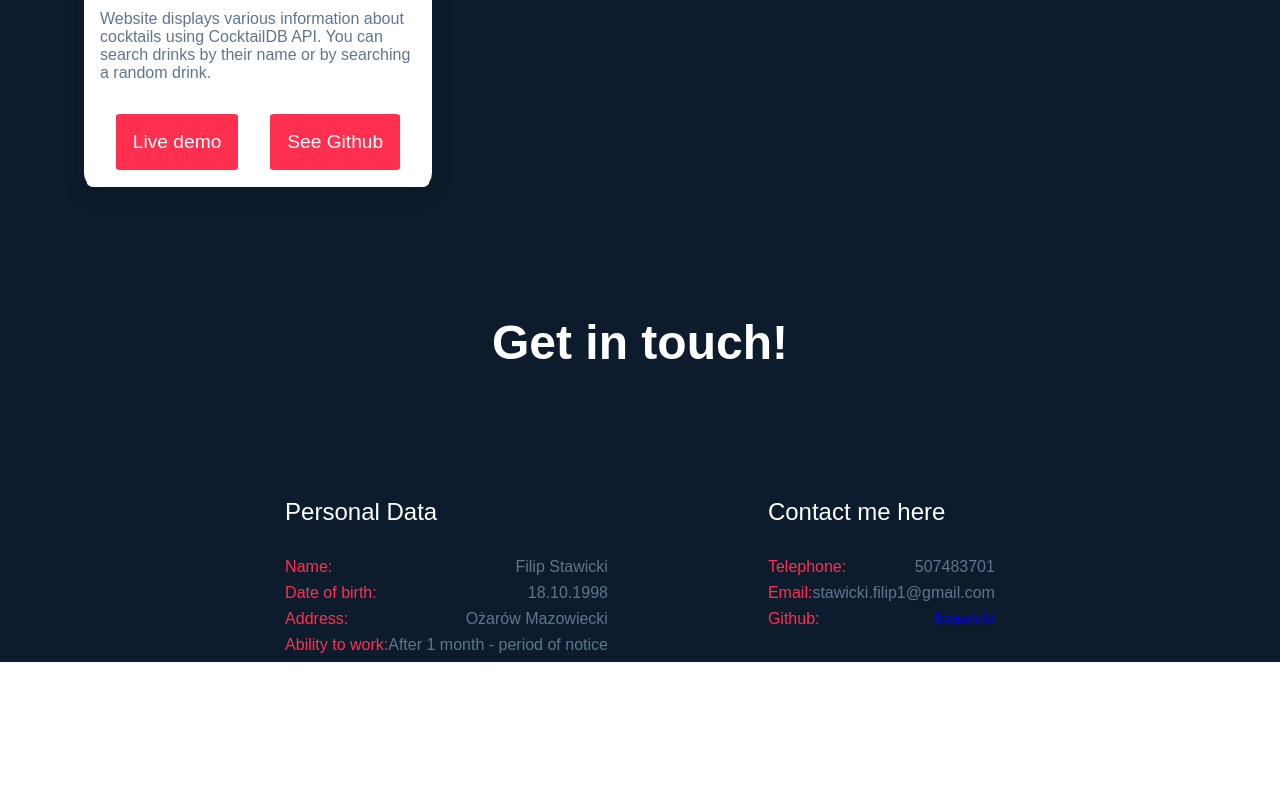
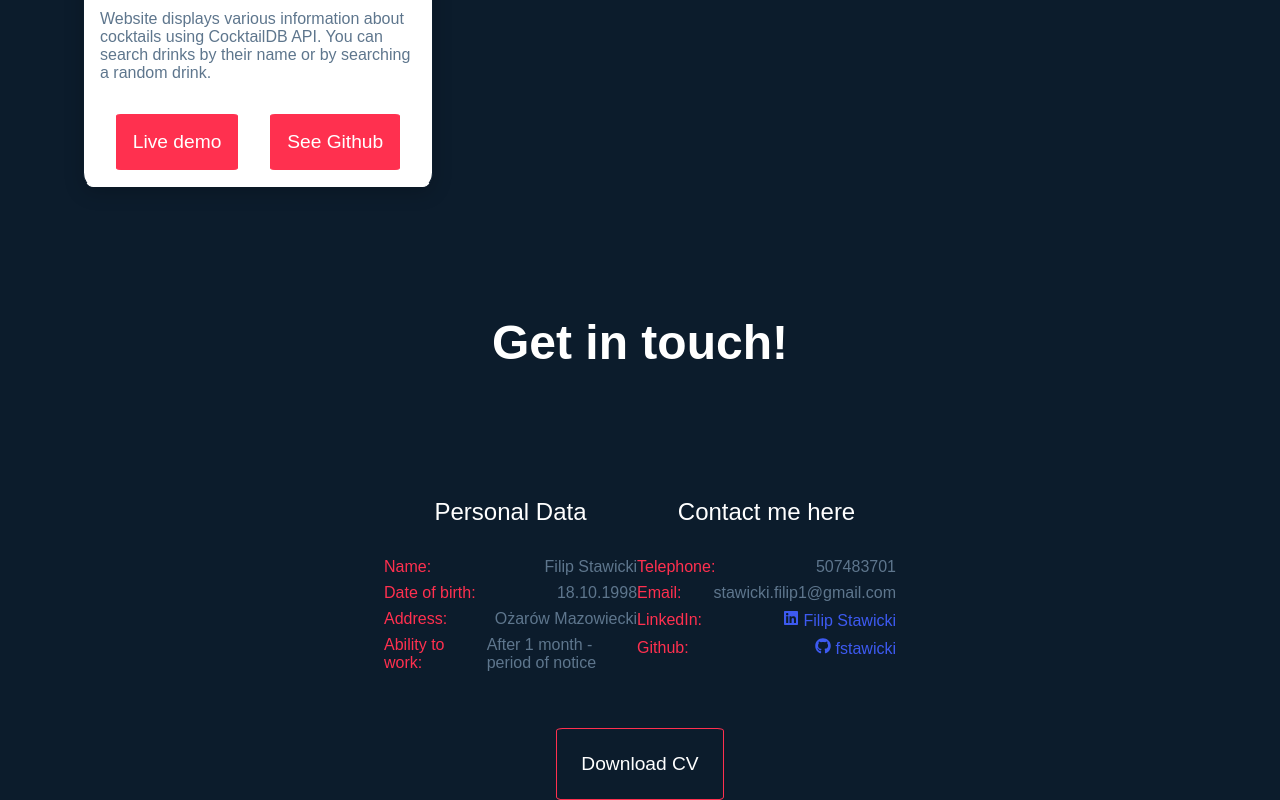
Before and after one commit to fstawicki/fstawicki_portfolio, a React (Create React App) app: page / in a window 1280 px wide. Shown: the part 3463-4263 px from the top of the page. Before the commit the page ends 4125 px from the top, so only its background shows below. Built offline with nearby package versions, Linux system fonts and the light colour scheme.

Commit message:
finished contact component

```diff
--- a/src/components/Contact.jsx
+++ b/src/components/Contact.jsx
@@ -1,5 +1,11 @@
 import React from 'react'
 import { StyledContact } from './styles/Contact.styled'
+
+import Button from '../components/UI/Button'
+import { FaGithub } from "react-icons/fa";
+import { FaLinkedin } from "react-icons/fa";
+
+
 
 const Contact = () => {
   return (
@@ -21,10 +27,12 @@ const Contact = () => {
             <ul className="links">
               <li><span className='color-accent'>Telephone: </span>507483701</li>
               <li><span className='color-accent'>Email: </span>stawicki.filip1@gmail.com</li>
-              <li><span className='color-accent'>Github: </span><a href="https://github.com/fstawicki">fstawicki</a></li>
+              <li><span className='color-accent'>LinkedIn: </span><a href="https://www.linkedin.com/in/f-stawicki/"><FaLinkedin /> Filip Stawicki</a></li>
+              <li><span className='color-accent'>Github: </span><a href="https://github.com/fstawicki"><FaGithub /> fstawicki</a></li>
             </ul>
           </div>
         </div>
+        <Button link={'#'} buttonText={'Download CV'} margin={'3rem 0 0 0'} />
       </div>
     </StyledContact>
   )
--- a/src/components/styles/Contact.styled.jsx
+++ b/src/components/styles/Contact.styled.jsx
@@ -1,6 +1,18 @@
 import styled from "styled-components";
 
 export const StyledContact = styled.div`
+
+*{
+    ::-moz-selection { /* Code for Firefox */
+        color: white;
+        background: ${({theme}) => theme.accent};
+    }
+    ::selection {
+        color: white;
+        background: ${({theme}) => theme.accent};
+    }
+}
+
 
 background-color: ${({theme}) => theme.bgcolor};
 
@@ -26,28 +38,50 @@ h3{
     display: flex;
     justify-content: center;
     align-items: center;
+
+    flex-direction: column;
 }
 
 .flexDiv{
     display: flex;
+    justify-content: space-between;
+    width: 40%;
 
-}
-
-.flexDiv p{
+    p{
+        text-align: center;
         margin-bottom: 2rem;
         font-size: 1.5rem;
     }
 
-.flexDiv li{
+    li{
         display: flex;
         justify-content: space-between;
+        align-items: center;
         margin-bottom: 0.5rem;
         color: ${({theme}) => theme.greytext};
+
+        a{
+            text-decoration: none;
+            color: ${({theme}) => theme.bluewave};
+            transition: 0.2s ease;
+
+            :hover{
+                color: ${({theme}) => theme.accent};
             }
 
-.linksDiv{
+        }
+
+        span{
+            margin-right: 2rem;
+        }
+
+    }
+}
+
+
+/* .linksDiv{
     margin-left: 10rem;
-}
+} */
 
 
 
```
Lines whose indentation alone changed are shown as unchanged.
